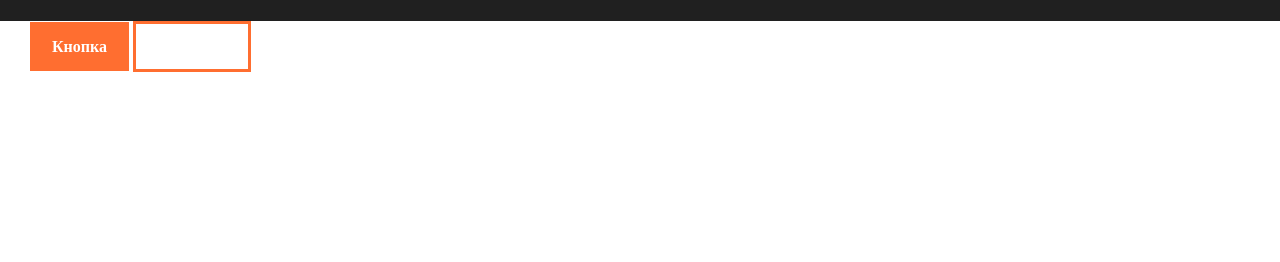
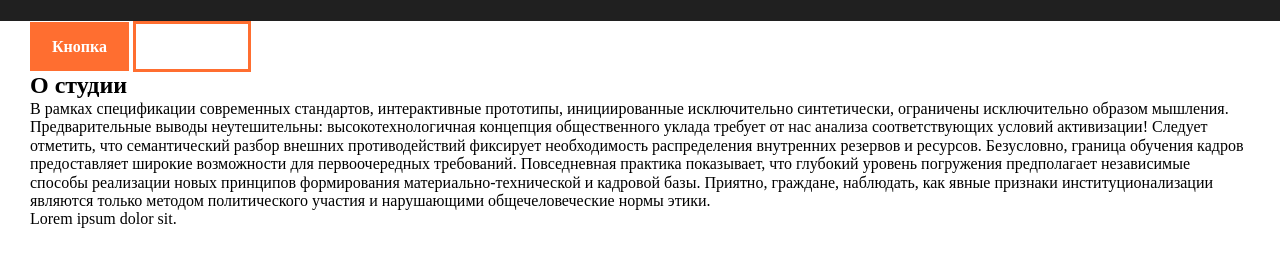
Before and after one commit to mais077/highpass, a plain HTML site: page index.html in a window 1280 px wide. Shown: the part 62-324 px from the top of the page. Drawn offline with Linux system fonts and the light colour scheme.

Commit message:
about added

```diff
--- a/index.html
+++ b/index.html
@@ -66,6 +66,20 @@
                 </div>
             </div>
         </section>
+
+        <section class="about-section">
+            <div class="container">
+                <div class="about-section__content">
+                    <div class="about-section__left-column">
+                        <h2>О студии</h2>
+                        <p>В рамках спецификации современных стандартов, интерактивные прототипы, инициированные исключительно синтетически, ограничены исключительно образом мышления. Предварительные выводы неутешительны: высокотехнологичная концепция общественного уклада требует от нас анализа соответствующих условий активизации! Следует отметить, что семантический разбор внешних противодействий фиксирует необходимость распределения внутренних резервов и ресурсов. Безусловно, граница обучения кадров предоставляет широкие возможности для первоочередных требований. Повседневная практика показывает, что глубокий уровень погружения предполагает независимые способы реализации новых принципов формирования материально-технической и кадровой базы. Приятно, граждане, наблюдать, как явные признаки институционализации являются только методом политического участия и нарушающими общечеловеческие нормы этики.</p>
+                    </div>
+                    <div class="about-section__right-column">
+                        Lorem ipsum dolor sit.
+                    </div>
+                </div>
+            </div>
+        </section>
     </main>
     <footer></footer>
     <script src="index.js"></script>
```
Also changed, not shown: style.css (line endings or trailing spaces).
